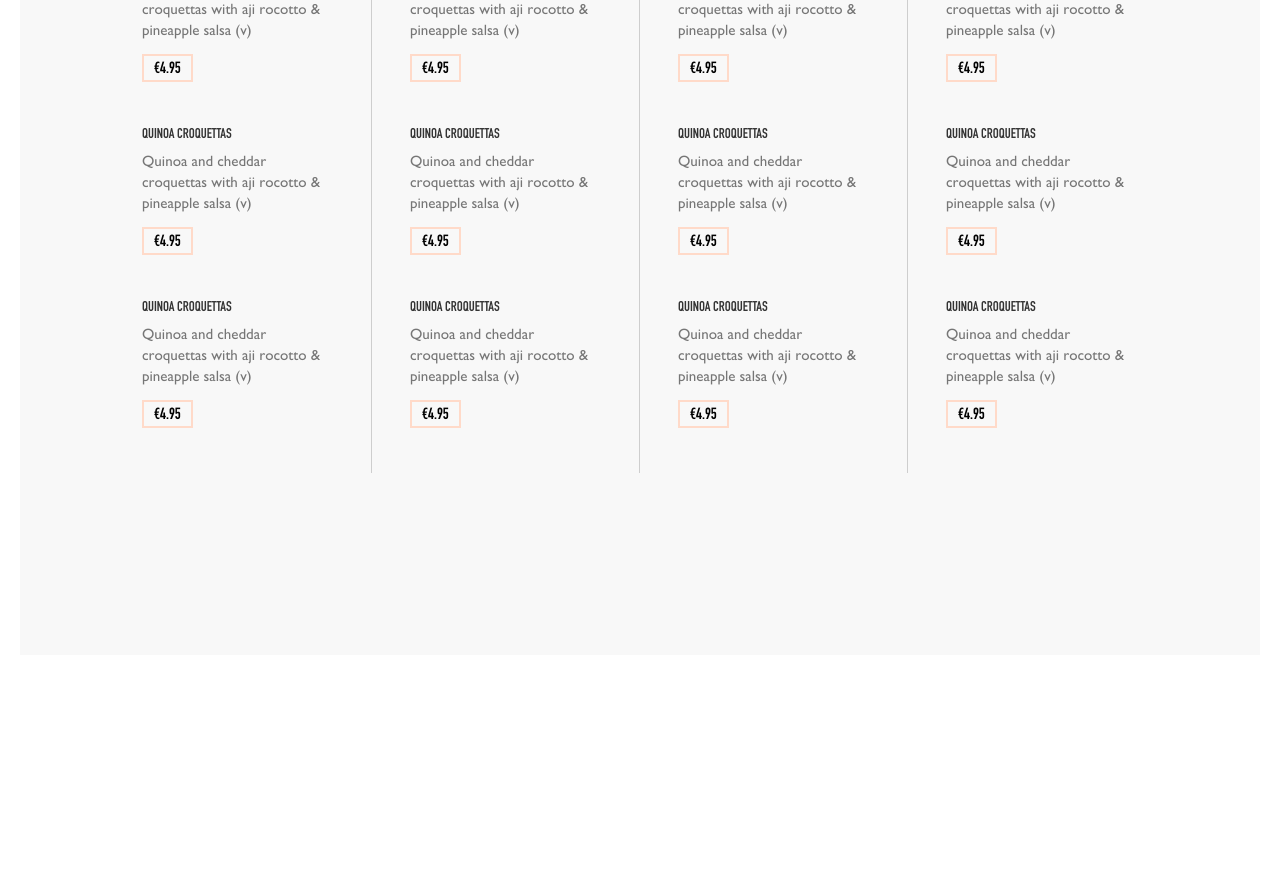
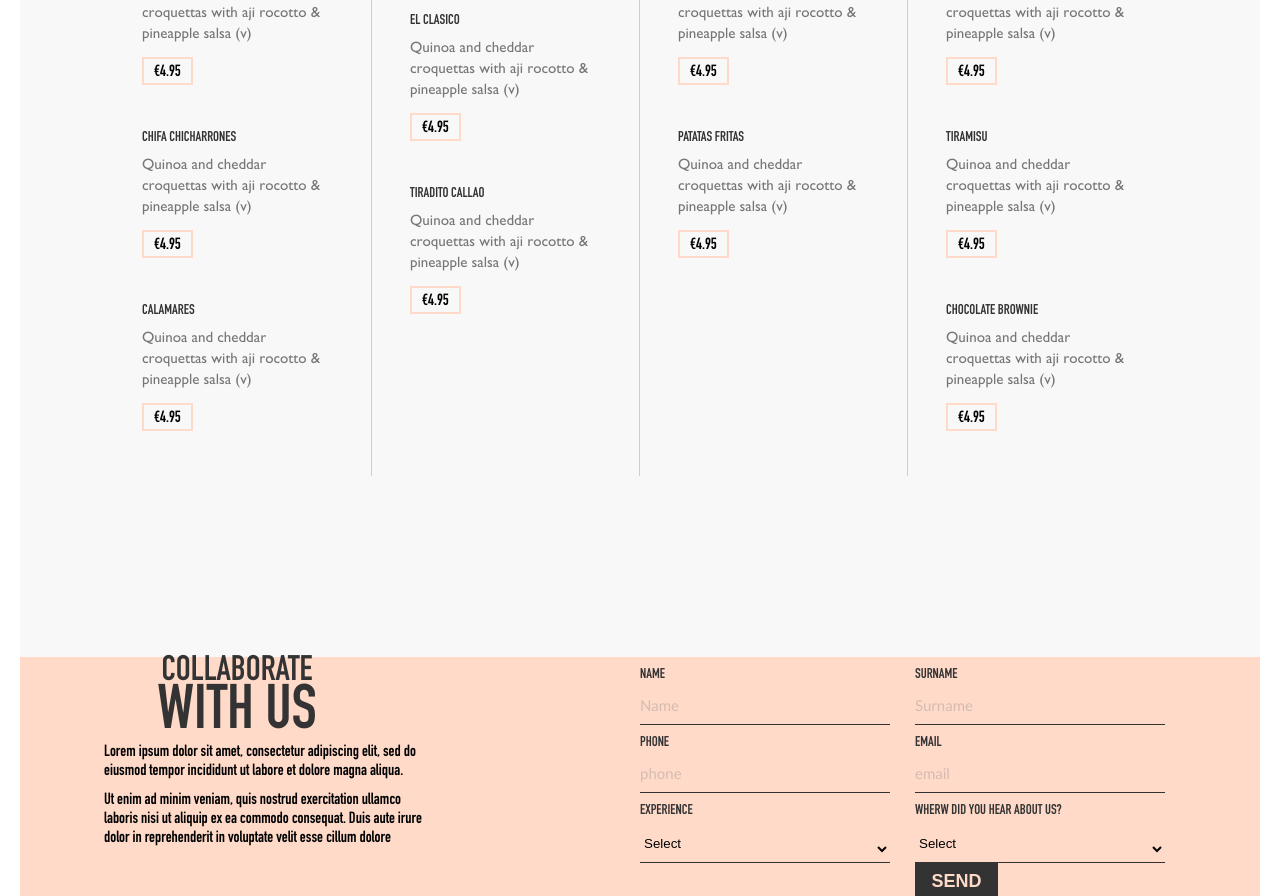
Before and after one commit to orivelton/studio-graphene-home-page, a React (Create React App) app: page / in a window 1280 px wide. Shown: the part 1180-2076 px from the top of the page. Before the commit the page ends 1835 px from the top, so only its background shows below. Built offline with nearby package versions, Linux system fonts and the light colour scheme.

Commit message:
chore: adde new component contact

```diff
--- a/src/App.js
+++ b/src/App.js
@@ -3,6 +3,7 @@ import Home from './sections/Home';
 import Nav from './components/Nav';
 import Community from './sections/Community';
 import OurMenu from './sections/OurMenu';
+import Contact from './sections/Contact';
 
 const App = () => {
   return (
@@ -11,6 +12,7 @@ const App = () => {
       <Home />
       <Community />
       <OurMenu />
+      <Contact />
     </div>
   );
 }
--- /dev/null
+++ b/src/components/FormContact/FormContact.scss
@@ -0,0 +1,53 @@
+@import '../../assets/scss/helper.scss';
+
+.form {
+  display: flex;;
+  text-transform: uppercase;
+  flex-direction: row;
+  &__box {
+    width: 250px;
+    display: flex;
+    flex-direction: column;
+    margin-right: 25px;
+    &:last-of-type {
+      margin-right: 0;
+    }
+  }
+
+  &__label {
+    color: $night-rider;
+    font-size: 14px;
+    margin: 10px 0 15px 0;
+  }
+
+  &__input {
+    border: 0;
+    border-bottom: 1px solid $night-rider;
+    background: transparent;
+    padding-bottom: 10px;
+    &::placeholder {
+      font-family: 'Gill Sans';
+      color: $grey;
+      font-size: 15px;
+      opacity: 0.3;
+      font-weight: 100;
+    }
+  }
+
+  &__select {
+    border: 0;
+    border-bottom: 1px solid $night-rider;
+    background: transparent;
+    padding-bottom: 10px;
+  }
+
+  &__btn {
+    border: 0;
+    background: $night-rider;
+    color: $cinderella;
+    font-size: 18px;
+    padding: 8.5px 16.6px 3.5px 16.6px;
+    width: fit-content;
+    font-weight: bold;
+  }
+}
--- /dev/null
+++ b/src/components/FormContact/index.js
@@ -0,0 +1,35 @@
+import React from 'react';
+import './FormContact.scss';
+
+const FormContact = () => (
+  <form className="form">
+    <div className="form__box">
+      <label className="form__label" htmlFor="name">Name</label>
+      <input className="form__input" id="name" type="text" placeholder="Name"/>
+
+      <label className="form__label" htmlFor="phone">Phone</label>
+      <input className="form__input" id="phone" type="tel" placeholder="phone"/>
+
+      <label className="form__label" htmlFor="experience">Experience</label>
+      <select id="experience" className="form__select">
+        <option>Select</option>
+      </select>
+    </div>
+
+    <div className="form__box">
+      <label className="form__label" htmlFor="surname">Surname</label>
+      <input className="form__input" id="surname" type="text" placeholder="Surname"/>
+
+      <label className="form__label" htmlFor="email">email</label>
+      <input className="form__input" id="email" type="email" placeholder="email"/>
+
+      <label className="form__label" htmlFor="hear">Wherw did you hear about us?</label>
+      <select id="hear" className="form__select">
+        <option>Select</option>
+      </select>
+      <button className="form__btn uppercase">Send</button>
+    </div>
+  </form>
+);
+
+export default FormContact;
--- a/src/components/ListMenu/index.js
+++ b/src/components/ListMenu/index.js
@@ -5,7 +5,7 @@ import listMenu from '../../mock/listMenu';
 const ListMenu = () => {
 
   const buildItem = ({title, description, price}) => (
-    <div className="list-menu__item">
+    <div className="list-menu__item" key={title}>
       <p className="list-menu__name">{title}</p>
       <span className="list-menu__description">{description}</span>
       <p className="list-menu__price">€{price}</p>
@@ -18,7 +18,7 @@ const ListMenu = () => {
         listMenu.map((item) => {
           const { title, menu} = item;
             return (
-              <li className="list-menu__type">
+              <li className="list-menu__type" key={title}>
                 <h3 className="list-menu__title uppercase">{title}</h3>
                 { menu.map(item => buildItem(item)) }
               </li>
--- a/src/components/Nav/index.js
+++ b/src/components/Nav/index.js
@@ -5,14 +5,14 @@ import Logo from '../Logo/Logo';
 
 const Nav = () => {
   return (
-    <nav class="header">
+    <nav className="header">
       <ul className="navigation">
         <li>
           <Logo />
         </li>
         {
           itemMenu.map(({name, href, title}) => (
-            <li className="navigation__item">
+            <li className="navigation__item" key={name}>
               <a className="navigation__link uppercase" href={href} title={title}>{name}</a>
             </li>
           ))
--- a/src/components/Title/Title.scss
+++ b/src/components/Title/Title.scss
@@ -11,7 +11,11 @@
   position: relative;
   padding: 0 18px;
   &__top {
+    font-size: 35px;
     line-height: 0.9;
+    display: flex;
+    flex-direction: column;
+    text-align: center;
   }
 
   &__text {
@@ -20,6 +24,7 @@
     display: flex;
     flex-direction: column;
     align-items: center;
+    font-size: 62px;
     &::before {
       content: '';
       background: $primary;
--- a/src/mock/listMenu.js
+++ b/src/mock/listMenu.js
@@ -3,32 +3,30 @@ const listMenu = [
     title: 'STARTERS',
     menu: [
       {title: 'QUINOA CROQUETTAS', description: 'Quinoa and cheddar croquettas with aji rocotto & pineapple salsa (v)', price: '4.95'},
-      {title: 'QUINOA CROQUETTAS', description: 'Quinoa and cheddar croquettas with aji rocotto & pineapple salsa (v)', price: '4.95'},
-      {title: 'QUINOA CROQUETTAS', description: 'Quinoa and cheddar croquettas with aji rocotto & pineapple salsa (v)', price: '4.95'},
+      {title: 'CHIFA CHICHARRONES', description: 'Quinoa and cheddar croquettas with aji rocotto & pineapple salsa (v)', price: '4.95'},
+      {title: 'CALAMARES', description: 'Quinoa and cheddar croquettas with aji rocotto & pineapple salsa (v)', price: '4.95'},
     ]
   },
   {
-    title: 'STARTERS',
+    title: 'MAIN COURSES',
     menu: [
-      {title: 'QUINOA CROQUETTAS', description: 'Quinoa and cheddar croquettas with aji rocotto & pineapple salsa (v)', price: '4.95'},
-      {title: 'QUINOA CROQUETTAS', description: 'Quinoa and cheddar croquettas with aji rocotto & pineapple salsa (v)', price: '4.95'},
-      {title: 'QUINOA CROQUETTAS', description: 'Quinoa and cheddar croquettas with aji rocotto & pineapple salsa (v)', price: '4.95'},
+      {title: 'EL CLASICO', description: 'Quinoa and cheddar croquettas with aji rocotto & pineapple salsa (v)', price: '4.95'},
+      {title: 'TIRADITO CALLAO', description: 'Quinoa and cheddar croquettas with aji rocotto & pineapple salsa (v)', price: '4.95'}
     ]
   },
   {
-    title: 'STARTERS',
+    title: 'SIDES',
     menu: [
-      {title: 'QUINOA CROQUETTAS', description: 'Quinoa and cheddar croquettas with aji rocotto & pineapple salsa (v)', price: '4.95'},
-      {title: 'QUINOA CROQUETTAS', description: 'Quinoa and cheddar croquettas with aji rocotto & pineapple salsa (v)', price: '4.95'},
-      {title: 'QUINOA CROQUETTAS', description: 'Quinoa and cheddar croquettas with aji rocotto & pineapple salsa (v)', price: '4.95'},
+      {title: 'SUPER POLLO', description: 'Quinoa and cheddar croquettas with aji rocotto & pineapple salsa (v)', price: '4.95'},
+      {title: 'PATATAS FRITAS', description: 'Quinoa and cheddar croquettas with aji rocotto & pineapple salsa (v)', price: '4.95'}
     ]
   },
   {
-    title: 'STARTERS',
+    title: 'DESSERTS',
     menu: [
-      {title: 'QUINOA CROQUETTAS', description: 'Quinoa and cheddar croquettas with aji rocotto & pineapple salsa (v)', price: '4.95'},
-      {title: 'QUINOA CROQUETTAS', description: 'Quinoa and cheddar croquettas with aji rocotto & pineapple salsa (v)', price: '4.95'},
-      {title: 'QUINOA CROQUETTAS', description: 'Quinoa and cheddar croquettas with aji rocotto & pineapple salsa (v)', price: '4.95'},
+      {title: 'ICECREAM', description: 'Quinoa and cheddar croquettas with aji rocotto & pineapple salsa (v)', price: '4.95'},
+      {title: 'TIRAMISU', description: 'Quinoa and cheddar croquettas with aji rocotto & pineapple salsa (v)', price: '4.95'},
+      {title: 'CHOCOLATE BROWNIE', description: 'Quinoa and cheddar croquettas with aji rocotto & pineapple salsa (v)', price: '4.95'},
     ]
   },
 ];
--- /dev/null
+++ b/src/sections/Contact/Contact.scss
@@ -0,0 +1,16 @@
+@import '../../assets/scss/helper.scss';
+
+.contact {
+  background: $cinderella;
+  display: flex;
+  justify-content: center;
+  flex-direction: row;
+  &__box {
+    width: 536px;
+  }
+
+  &__description {
+    max-width: 322px;
+    margin-bottom: 10px;
+  }
+}
--- /dev/null
+++ b/src/sections/Contact/index.js
@@ -0,0 +1,19 @@
+import React from 'react';
+import './Contact.scss';
+import Title from '../../components/Title';
+import FormContact from '../../components/FormContact';
+
+const Contact = () => (
+  <section className="contact">
+    <div className="contact__box">
+      <Title textTop="COLLABORATE" text="WITH US" />
+      <p className="contact__description">Lorem ipsum dolor sit amet, consectetur adipiscing elit, sed do eiusmod tempor incididunt ut labore et dolore magna aliqua.</p>
+      <p className="contact__description">Ut enim ad minim veniam, quis nostrud exercitation ullamco laboris nisi ut aliquip ex ea commodo consequat. Duis aute irure dolor in reprehenderit in voluptate velit esse cillum dolore</p>
+    </div>
+    <div className="contact__box">
+      <FormContact />
+    </div>
+  </section>
+);
+
+export default Contact;
```
